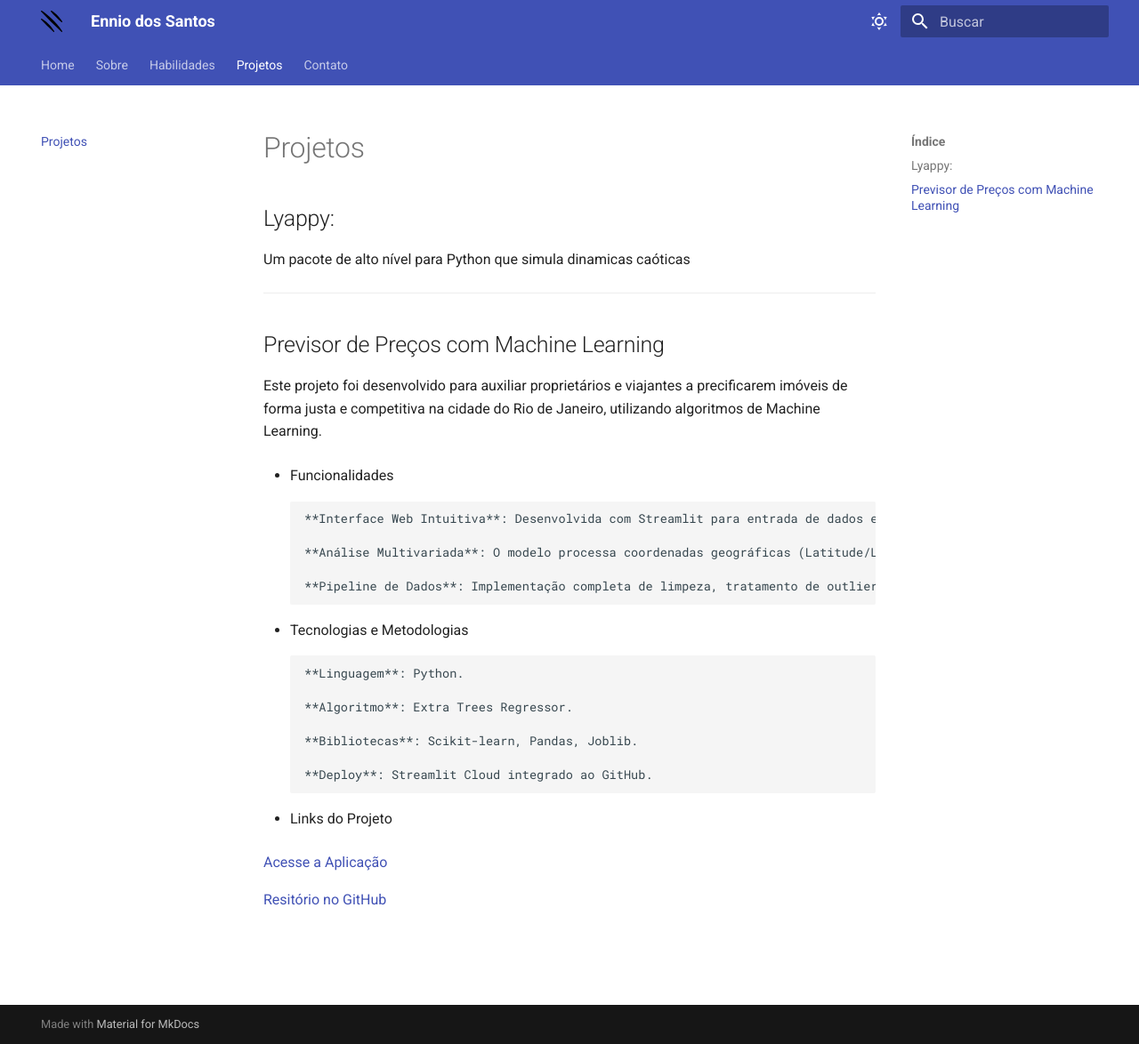
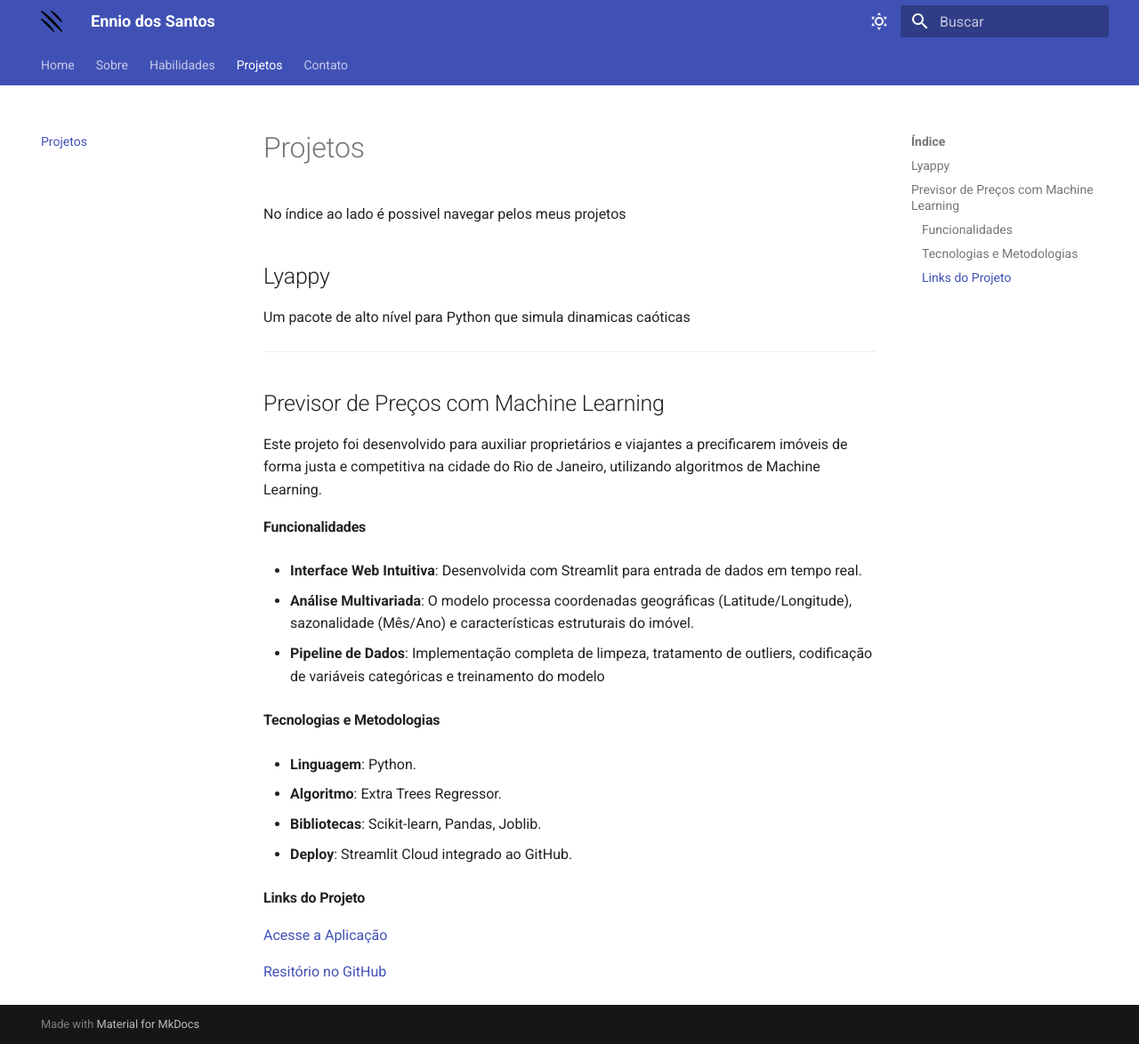
Before and after one commit to EnniodosSantos/enniodossantos.github.io, an MkDocs documentation site: the page built from docs/Projetos.md, in a window 1280 px wide and 1174 px high. Shown: the whole window at 89% size. Built offline with MkDocs 1.6.1 and Material for MkDocs 9.7.7, drawn with Linux system fonts in a browser that asks for light colours.

Commit message:
forçando atualização

```diff
--- a/docs/Projetos.md
+++ b/docs/Projetos.md
@@ -1,4 +1,7 @@
-## Lyappy:
+No índice ao lado é possivel navegar pelos meus projetos
+
+## Lyappy
+
 Um pacote de alto nível para Python que simula dinamicas caóticas
 
 -------------
@@ -7,25 +10,25 @@ Um pacote de alto nível para Python que simula dinamicas caóticas
 
 Este projeto foi desenvolvido para auxiliar proprietários e viajantes a precificarem imóveis de forma justa e competitiva na cidade do Rio de Janeiro, utilizando algoritmos de Machine Learning.
 
-- Funcionalidades
+#### Funcionalidades
 
-        **Interface Web Intuitiva**: Desenvolvida com Streamlit para entrada de dados em tempo real.
+- **Interface Web Intuitiva**: Desenvolvida com Streamlit para entrada de dados em tempo real.
 
-        **Análise Multivariada**: O modelo processa coordenadas geográficas (Latitude/Longitude), sazonalidade (Mês/Ano) e características estruturais do imóvel.
+- **Análise Multivariada**: O modelo processa coordenadas geográficas (Latitude/Longitude), sazonalidade (Mês/Ano) e características estruturais do imóvel.
 
-        **Pipeline de Dados**: Implementação completa de limpeza, tratamento de outliers, codificação de variáveis categóricas e treinamento do modelo
+- **Pipeline de Dados**: Implementação completa de limpeza, tratamento de outliers, codificação de variáveis categóricas e treinamento do modelo
 
-- Tecnologias e Metodologias
+#### Tecnologias e Metodologias
 
-        **Linguagem**: Python.
+- **Linguagem**: Python.
 
-        **Algoritmo**: Extra Trees Regressor.
+- **Algoritmo**: Extra Trees Regressor.
 
-        **Bibliotecas**: Scikit-learn, Pandas, Joblib.
+- **Bibliotecas**: Scikit-learn, Pandas, Joblib.
 
-        **Deploy**: Streamlit Cloud integrado ao GitHub.
+- **Deploy**: Streamlit Cloud integrado ao GitHub.
 
-- Links do Projeto
+#### Links do Projeto
 
 [Acesse a Aplicação](https://projeto-previsao-airbnb.streamlit.app/)
 
```
Also changed, not shown: site/Projetos/index.html, site/search/search_index.json.
